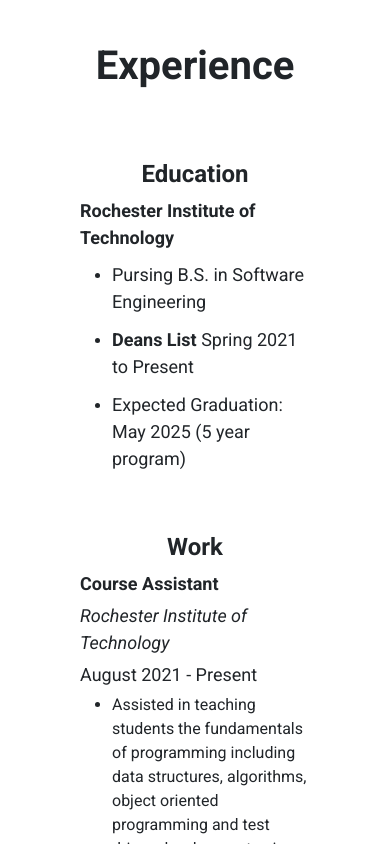
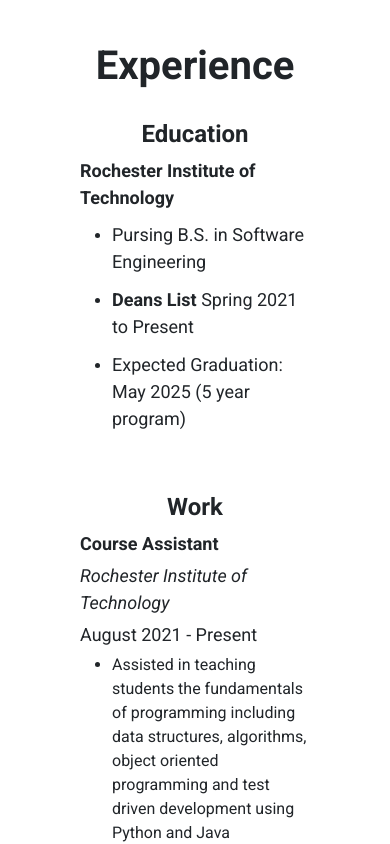
Before and after one commit to devkav/personalWebsite, a React (Create React App) app: page / in a window 390 px wide. Shown: the part 2020-2864 px from the top of the page. Built offline with nearby package versions, Linux system fonts and the light colour scheme.

Commit message:
updated mobile styling

```diff
--- a/src/style/Experience.css
+++ b/src/style/Experience.css
@@ -2,7 +2,6 @@
     display: flex;
     flex-flow: column;
     align-items: center;
-    margin-top: 50px;
     margin-bottom: 50px;
 }
 
@@ -20,7 +19,7 @@
 
 #experience-label {
     margin-top: 50px;
-    margin-bottom: 20px;
+    margin-bottom: 30px;
 }
 
 .chips-container {
```
